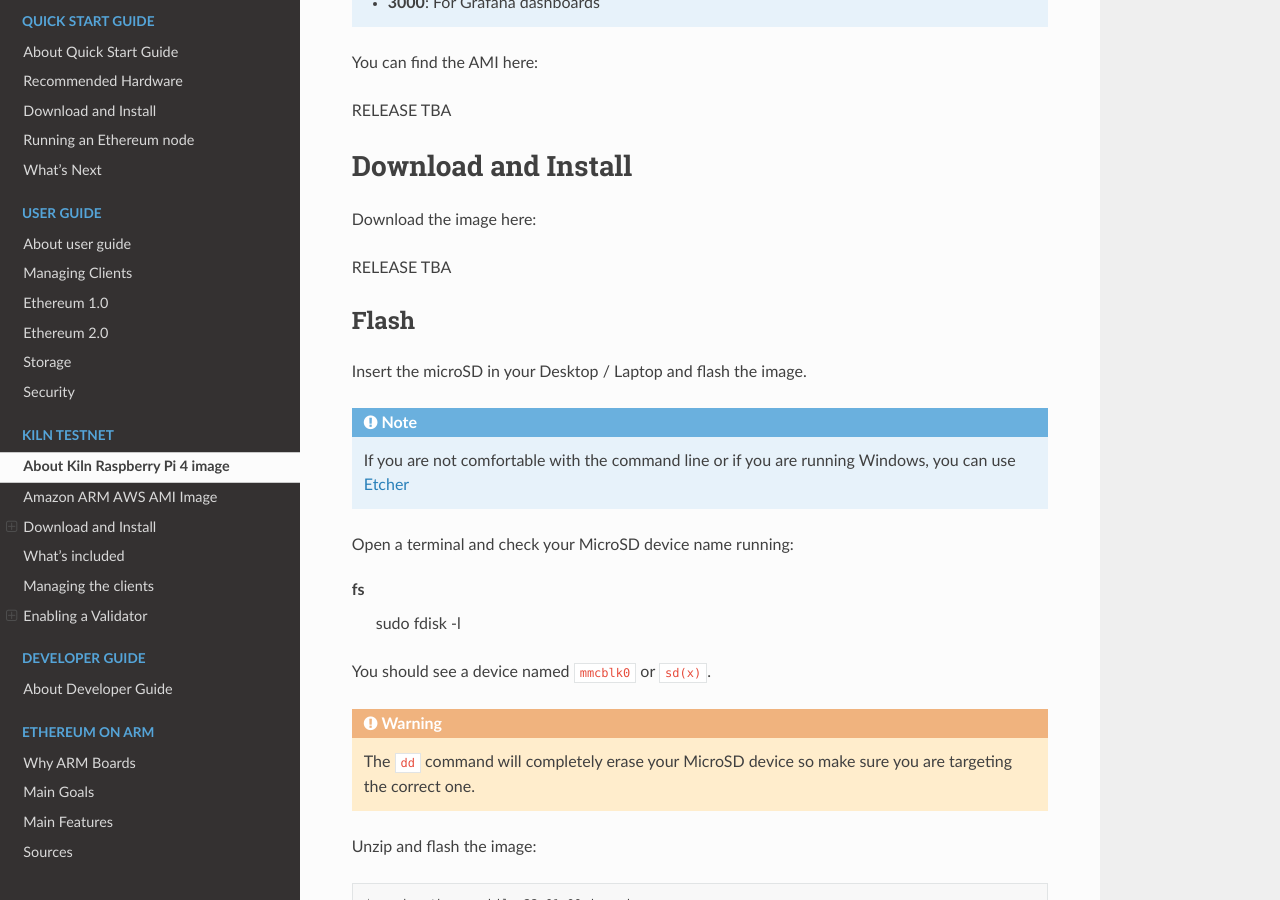
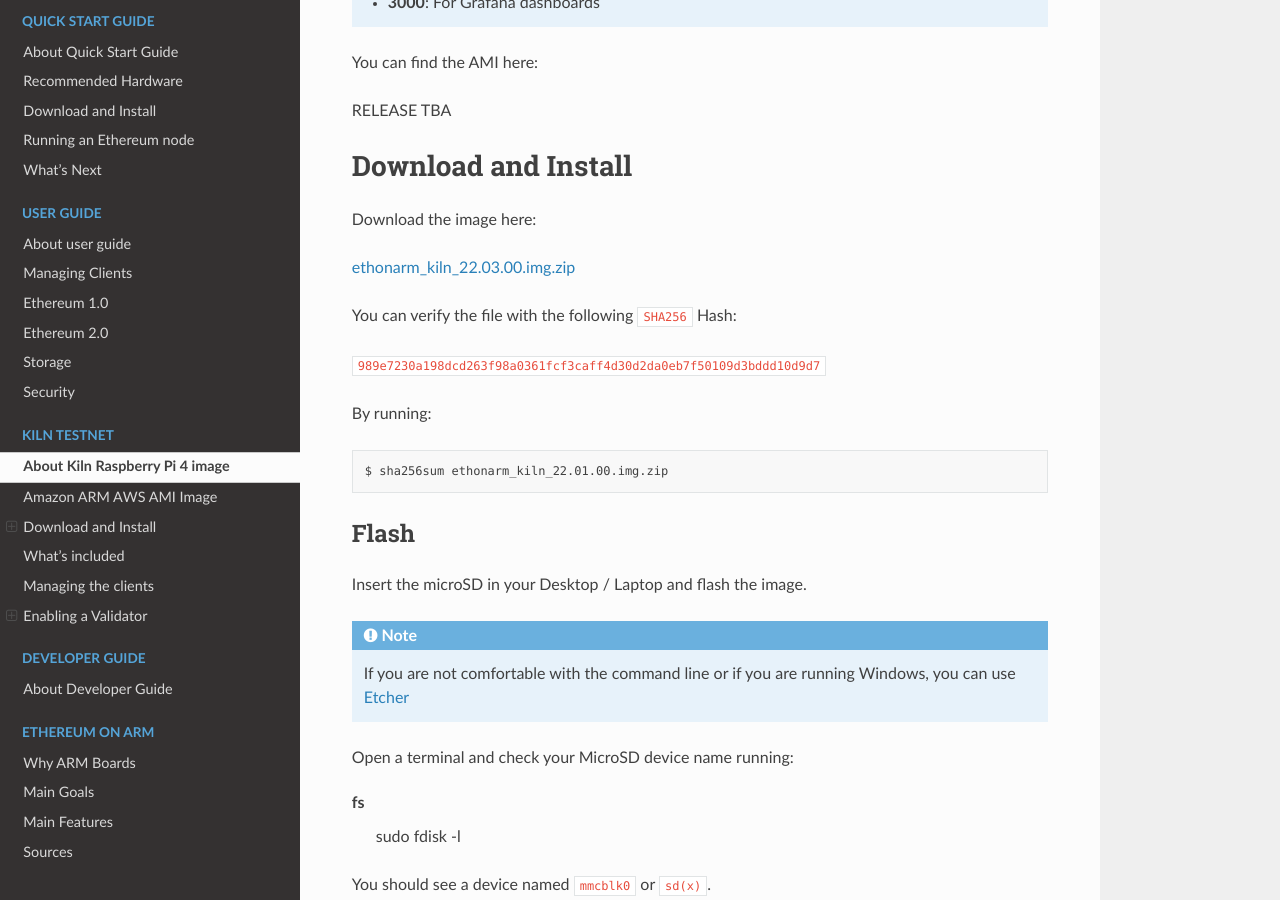
Before and after one commit to EOA-Blockchain-Labs/ethereumonarm, a Sphinx documentation site: the page built from docs/kiln/kiln-testnet.rst, in a window 1280 px wide and 900 px high, scrolled down 1052 px. Built offline with Sphinx 7.4.7 and the Read the Docs theme 2.0.0, drawn with Linux system fonts in a browser that asks for light colours.

Commit message:
added image download link

```diff
--- a/docs/kiln/kiln-testnet.rst
+++ b/docs/kiln/kiln-testnet.rst
@@ -53,7 +53,19 @@ Download and Install
 
 Download the image here:
 
-RELEASE TBA
+ethonarm_kiln_22.03.00.img.zip_
+
+.. _ethonarm_kiln_22.03.00.img.zip: https://ethereumonarm-my.sharepoint.com/personal/dlosada_ethereumonarm_com/_layouts/15/download.aspx?SourceUrl=%2Fpersonal%2Fdlosada%5Fethereumonarm%5Fcom%2FDocuments%2Fethonarm%2Dreleases%2Fethonarm%5Fkiln%5F22%2E03%2E00%2Eimg%2Ezip
+
+You can verify the file with the following ``SHA256`` Hash:
+
+``989e7230a198dcd263f98a0361fcf3caff4d30d2da0eb7f50109d3bddd10d9d7``
+
+By running:
+
+.. prompt:: bash $
+
+  sha256sum ethonarm_kiln_22.01.00.img.zip
 
 Flash
 -----
```
